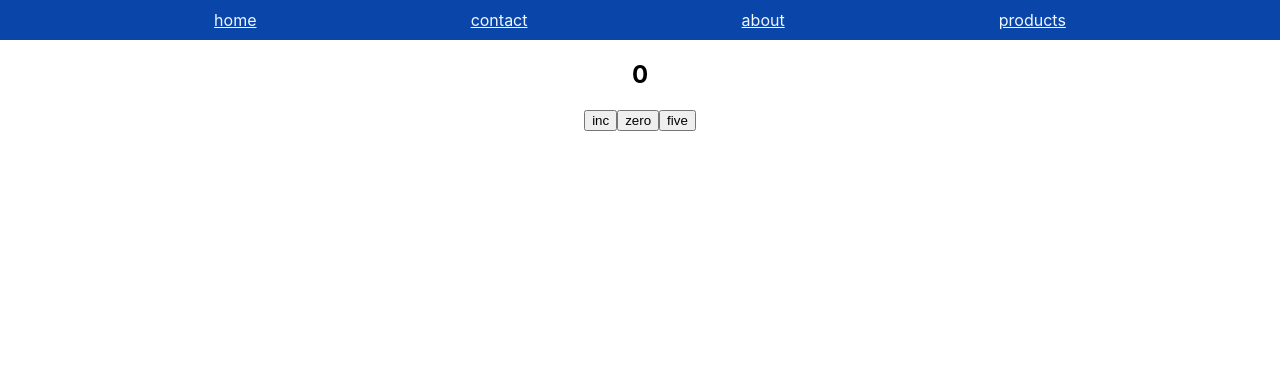
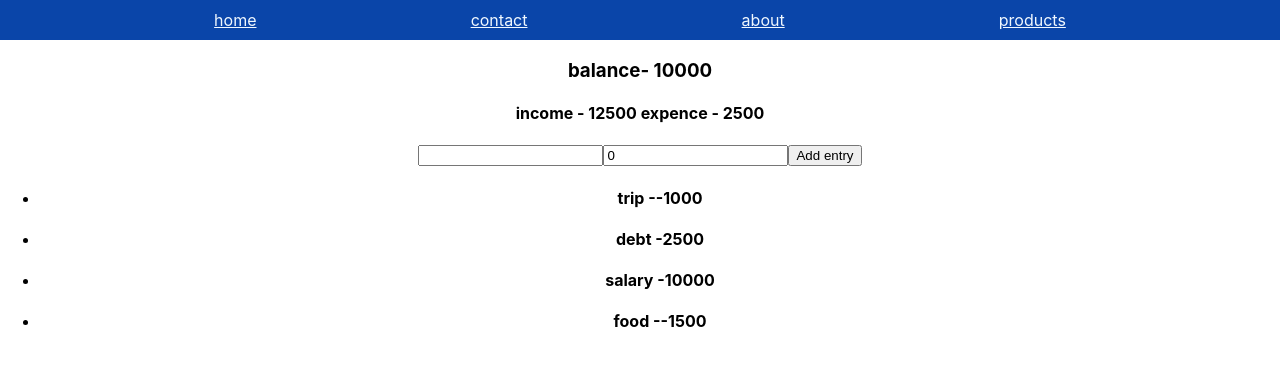
Before and after one commit to Shansudar/Manfree-react, a React (Create React App) app in the folder my-app/: page / in a window 1280 px wide. Shown: the top 366 px of the page. Built offline with nearby package versions, Linux system fonts and the light colour scheme.

Commit message:
expence traker task

```diff
--- a/my-app/src/App.js
+++ b/my-app/src/App.js
@@ -1,9 +1,9 @@
 import "./App.css";
-import RenderComponent from "../src/components/Render";
+import Home from "./Task/expence tracker/Home";
 function App() {
   return (
     <div className="App">
-      <RenderComponent />
+      <Home/>
     </div>
   );
 }
--- /dev/null
+++ b/my-app/src/Task/expence tracker/Home.jsx
@@ -0,0 +1,71 @@
+import React, { useState } from "react";
+import { useEffect } from "react";
+const entries = [
+  { title: "trip", amount: -1000 },
+  { title: "debt", amount: 2500 },
+  { title: "salary", amount: 10000 },
+  { title: "food", amount: -1500 },
+];
+const inititalState = { title: "", amount: 0 };
+const Home = () => {
+  const [list, setList] = useState(entries);
+  const [entry, setEntry] = useState(inititalState);
+  const [total, setTotal] = useState({
+    balance: 0,
+    income: 0,
+    expence: 0,
+  });
+  useEffect(() => {
+    const income = list
+      .filter((item) => item.amount > 0)
+      .map((item) => item.amount)
+      .reduce((a, b) => a + b);
+    console.log(income);
+    const expence = list
+      .filter((item) => item.amount < 0)
+      .map((item) => item.amount)
+      .reduce((a, b) => a + b);
+
+    const balance = income + expence;
+    console.log(income, expence, total);
+    setTotal({ income, expence, balance });
+  }, [list]);
+  const handleAdd = () => {
+    setList([...list, entry]);
+    setEntry(inititalState);
+  };
+  return (
+    <div>
+      <h3>balance- {total.balance}</h3>
+      <h4>{`income - ${total.income} expence - ${String(total.expence).slice(
+        1
+      )}`}</h4>
+      <div>
+        <input
+          type="text"
+          value={entry.title}
+          onChange={(e) => setEntry({ ...entry, title: e.target.value })}
+        />
+        <input
+          type="number"
+          value={entry.amount}
+          onChange={(e) =>
+            setEntry({ ...entry, amount: parseInt(e.target.value) })
+          }
+        />
+        <button onClick={handleAdd}>Add entry</button>
+      </div>
+      <ul>
+        {list.map((item, index) => (
+          <li key={index}>
+            <h4>
+              {item.title} -{item.amount}
+            </h4>
+          </li>
+        ))}
+      </ul>
+    </div>
+  );
+};
+
+export default Home;
--- a/my-app/src/components/NavBar.jsx
+++ b/my-app/src/components/NavBar.jsx
@@ -6,7 +6,7 @@ const NavBar = () => {
   return (
     <nav>
       {routes.map((item) => (
-        <Link className={`${item}`} to={`/${item}`}>
+        <Link key={item} className={`${item}`} to={`/${item}`}>
           {item}
         </Link>
       ))}
```
